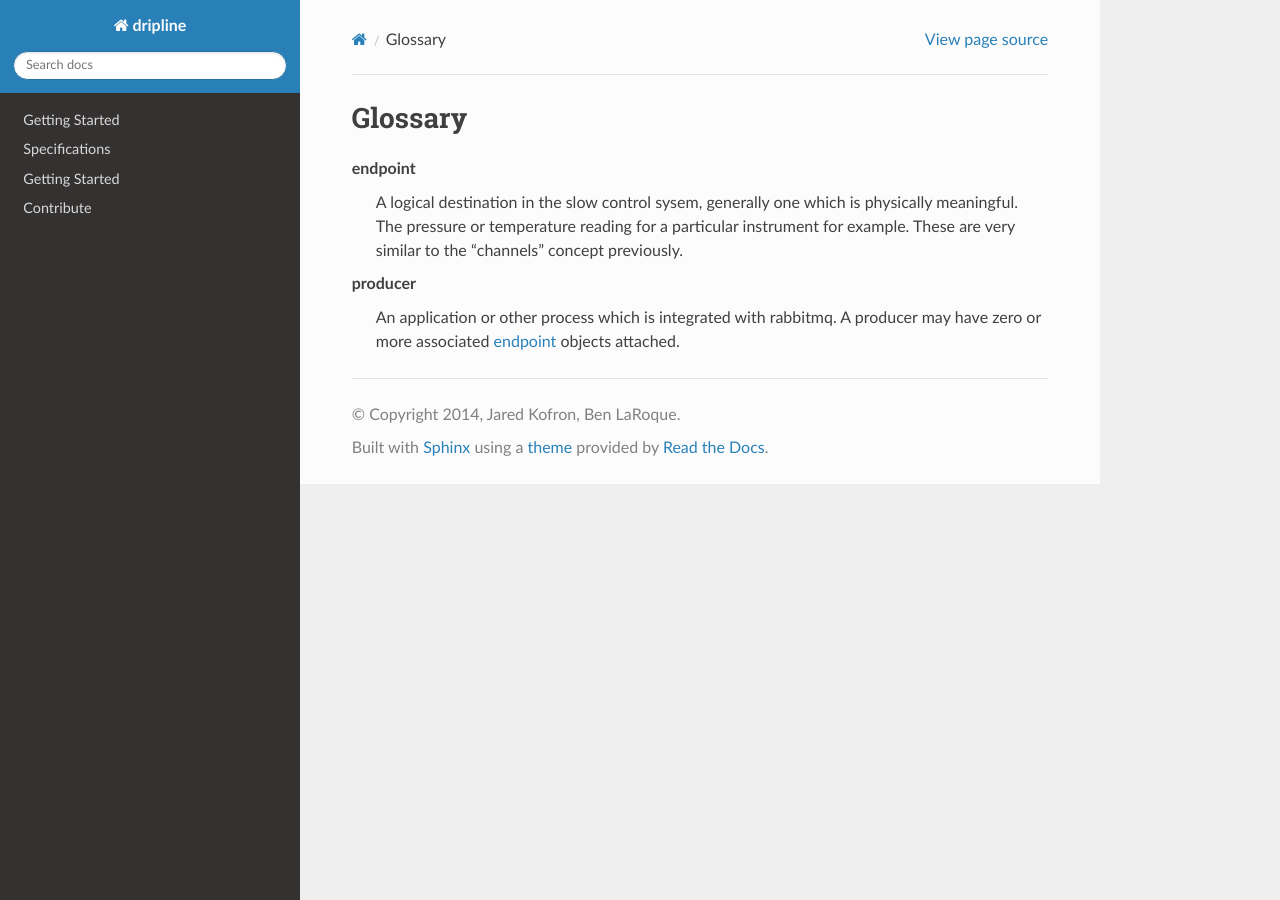
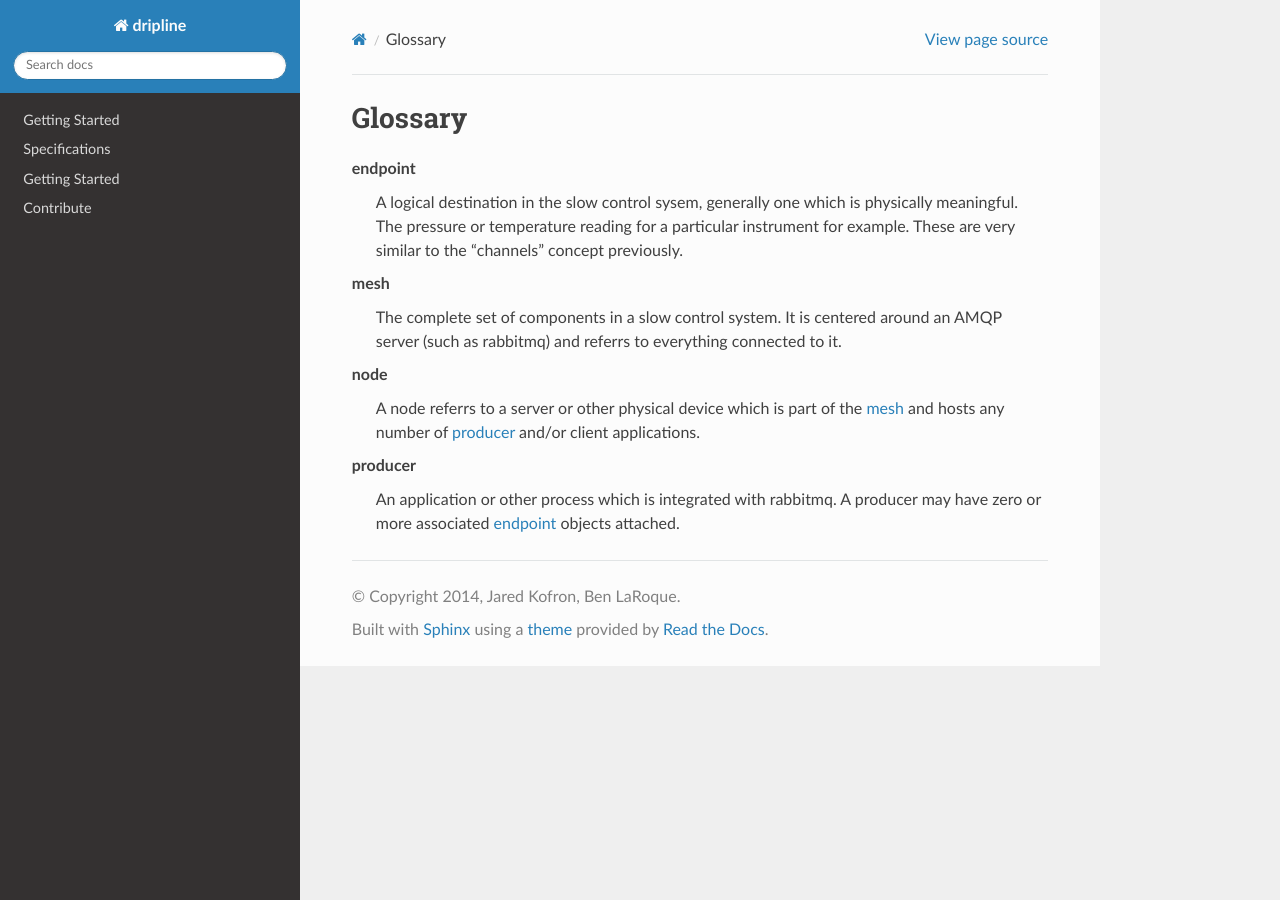
Before and after one commit to kofron/dripline, a Sphinx documentation site: the page built from python/doc/glossary.rst, in a window 1280 px wide. Built offline with Sphinx 7.4.7 and the Read the Docs theme 2.0.0, drawn with Linux system fonts in a browser that asks for light colours.

Commit message:
adding some terms

```diff
--- a/python/doc/glossary.rst
+++ b/python/doc/glossary.rst
@@ -11,3 +11,9 @@ Glossary
 
     endpoint
         A logical destination in the slow control sysem, generally one which is physically meaningful. The pressure or temperature reading for a particular instrument for example. These are very similar to the "channels" concept previously.
+
+    node
+        A node referrs to a server or other physical device which is part of the :term:`mesh` and hosts any number of :term:`producer` and/or client applications.
+
+    mesh
+        The complete set of components in a slow control system. It is centered around an AMQP server (such as rabbitmq) and referrs to everything connected to it.
```
